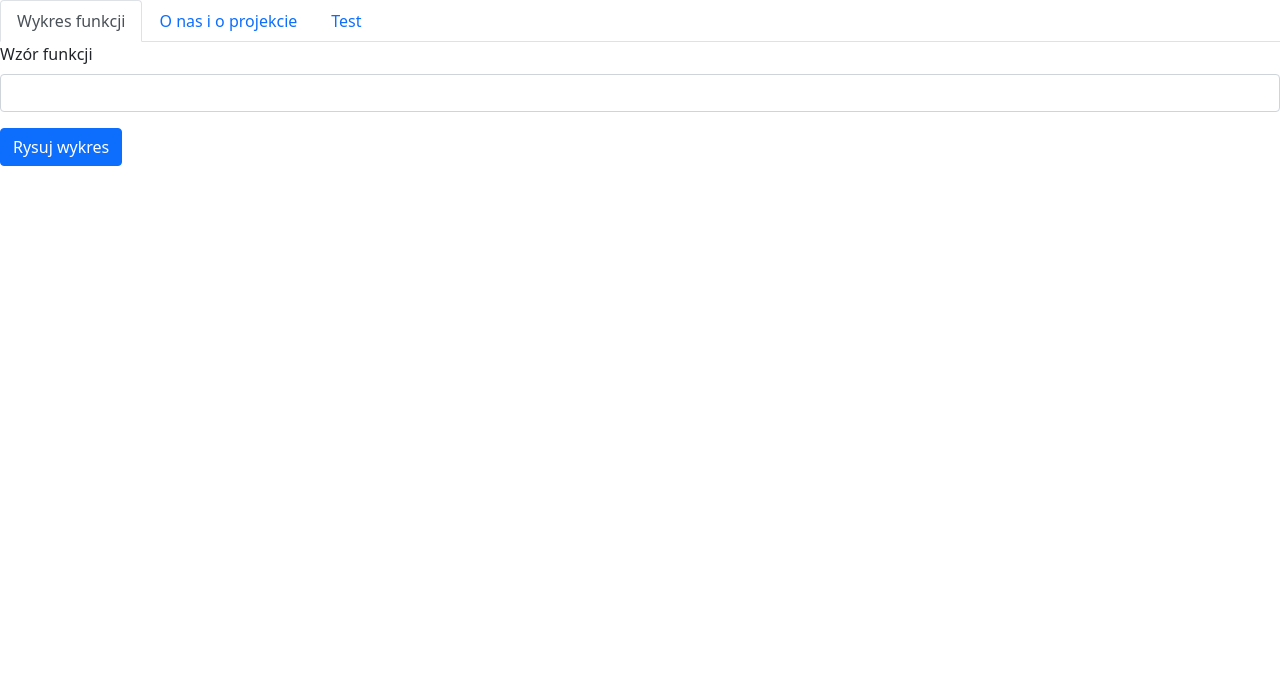
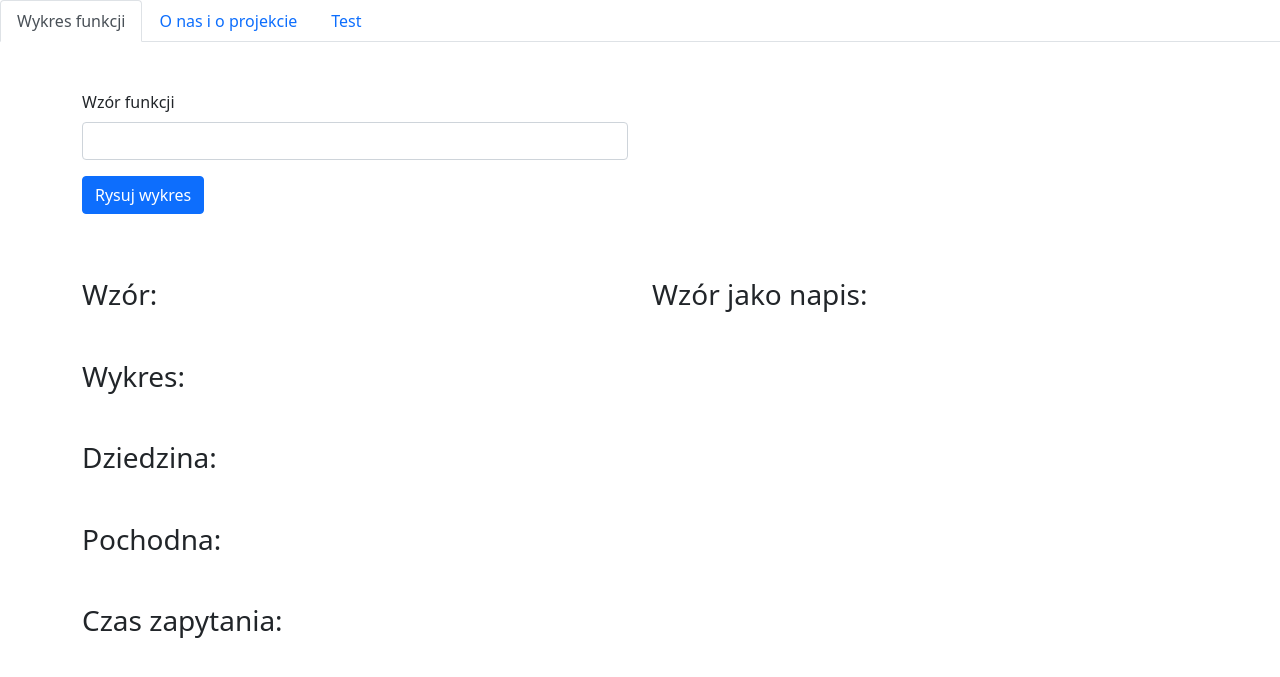
Before and after one commit to discoStar711/calculate-function, a Flask app: page / in a window 1280 px wide. Shown: the top 677 px of the page. Run offline with Flask 2, Linux system fonts and the light colour scheme; some libraries are stand-ins or nearby versions.

Commit message:
Wyświetlenie wyników

```diff
--- a/static/function_graph.js
+++ b/static/function_graph.js
@@ -1,10 +1,13 @@
 const DEV_API_URL = 'http://127.0.0.1:5000/api/calculate?function=';
 const API_URL = '';
 
-async function calculateFunction(func) {
-    if (func) {
-        const response = await postFunction(func);
+async function calculateFunction(formula) {
+    if (formula) {
+        const response = await postFunction(formula);
+        console.log(response);
+        return response.queryresult;
     }
+    return {};
 }
 
 async function postFunction(func) {
--- a/templates/home.html
+++ b/templates/home.html
@@ -2,7 +2,12 @@
 <html lang="en">
 <head>
     <meta charset="UTF-8">
-    <ul class="nav nav-tabs">
+    <title>Wykres funkcji</title>
+    <link rel="stylesheet" href="../static/bootstrap.css">
+    <link rel="stylesheet" href="../static/bootstrap-reboot.css">
+</head>
+<body>
+<ul class="nav nav-tabs">
       <li class="nav-item">
         <a class="nav-link active" aria-current="page" href="home.html">Wykres funkcji</a>
       </li>
@@ -13,20 +18,128 @@
         <a class="nav-link" href="test.html">Test</a>
       </li>
     </ul>
-    <title>Wykres funkcji</title>
-    <link rel="stylesheet" href="../static/bootstrap.css">
-    <link rel="stylesheet" href="../static/bootstrap-reboot.css">
-</head>
-<body>
-<form class="row g-3">
-    <div class="col-12">
-      <label for="inputWzor" class="form-label">Wzór funkcji</label>
-      <input type="text" class="form-control" id="inputWzor">
+<div class="container">
+    <div class="row">
+        <div class="col-12 col-lg-6 pt-5">
+            <form id="formularz">
+                <div class="pb-3">
+                    <label for="inputWzor" class="form-label">Wzór funkcji</label>
+                    <input type="text" class="form-control" id="inputWzor">
+                </div>
+                <button type="submit" class="btn btn-primary">Rysuj wykres</button>
+            </form>
+        </div>
+        <div class="w-100 pb-5"></div>
+        <div class="w-100">
+            <p id="requestError"></p>
+        </div>
+        <div class="col-12 pb-3">
+            <div class="row">
+                <div class="col-6">
+                    <h3>Wzór:</h3>
+                    <div id="functionFormula">
+                        <img id="functionFormulaImg" src="">
+                    </div>
+                </div>
+                <div class="col-6">
+                    <h3>Wzór jako napis:</h3>
+                    <p id="functionFormulaString"></p>
+                </div>
+            </div>
+        </div>
+        <div class="col-12 pb-3">
+            <h3>Wykres:</h3>
+            <div id="plot">
+                <img id="plotImg" src="">
+            </div>
+        </div>
+        <div class="col-12 pb-3">
+            <h3>Dziedzina:</h3>
+            <div id="set">
+                <img id="setImg" src="">
+            </div>
+        </div>
+        <div class="col-12 pb-3">
+            <h3>Pochodna:</h3>
+            <div id="derivative">
+                <img id="derivativeImg" src="">
+            </div>
+        </div>
+        <div class="col-12 pb-3">
+            <h3>Czas zapytania:</h3>
+            <p id="timing"></p>
+        </div>
     </div>
-    <div class="col-12">
-      <button onclick="calculateFunction(inputWzor.innerHTML);" type="submit" class="btn btn-primary">Rysuj wykres</button>
-    </div>
-  </form>
+</div>
+<script>
+    const form = document.getElementById('formularz');
+    const calculate = async (ev) => {
+        ev.preventDefault();
+        const {
+            error,
+            pods,
+            inputstring,
+            timing
+        } = await calculateFunction(ev.target.elements.inputWzor.value);
+
+        const functionFormulaText = document.getElementById('functionFormulaString');
+        functionFormulaText.style.display = 'block';
+        functionFormulaText.innerHTML = inputstring;
+
+        const functionFormulaImg = document.getElementById('functionFormulaImg');
+        const functionFormula = pods.find(element => element.id === 'Input');
+        if (functionFormula) {
+            const {img} = functionFormula.subpods[0];
+            functionFormulaImg.style.display = 'inline-block';
+            functionFormulaImg.src = img.src;
+        }
+
+        const plotImg = document.getElementById('plotImg');
+        const plot = pods.find(element => element.id === 'Plot');
+        if (plot) {
+            const {img} = plot.subpods[0];
+            plotImg.style.display = 'inline-block';
+            plotImg.src = img.src;
+        }
+
+        const setImg = document.getElementById('setImg');
+        const set = pods.find(element => element.id === 'PropertiesAsARealFunction');
+        if (set) {
+            const {img} = set.subpods[0];
+            setImg.style.display = 'inline-block';
+            setImg.src = img.src;
+        }
+
+        const derivativeImg = document.getElementById('derivativeImg');
+        const derivative = pods.find(element => element.id === 'Derivative');
+        if (derivative) {
+            const {img} = derivative.subpods[0];
+            derivativeImg.style.display = 'inline-block';
+            derivativeImg.src = img.src;
+        }
+        const timingText = document.getElementById('timing');
+        timingText.style.display = 'block';
+        timingText.innerHTML = timing + ' sekund';
+
+        if (error) {
+            functionFormulaText.innerHTML = '';
+            functionFormulaImg.style.display = 'none';
+            plotImg.style.display = 'none';
+            setImg.style.display = 'none';
+            derivativeImg.style.display = 'none';
+            timingText.innerHTML = '';
+
+            const requestError = document.getElementById('requestError');
+            requestError.innerHTML = 'Wystąpił błąd'
+        }
+    };
+
+    if (form.addEventListener) {
+        form.addEventListener("submit", calculate);
+    } else {
+        form.attachEvent("onsubmit", calculate);
+    }
+</script>
 <script src="../static/function_graph.js"></script>
 <script src="../static/bootstrap.js"></script>
 </body>
```
Also changed, not shown: static/home.css (added, +8 -0 lines).
